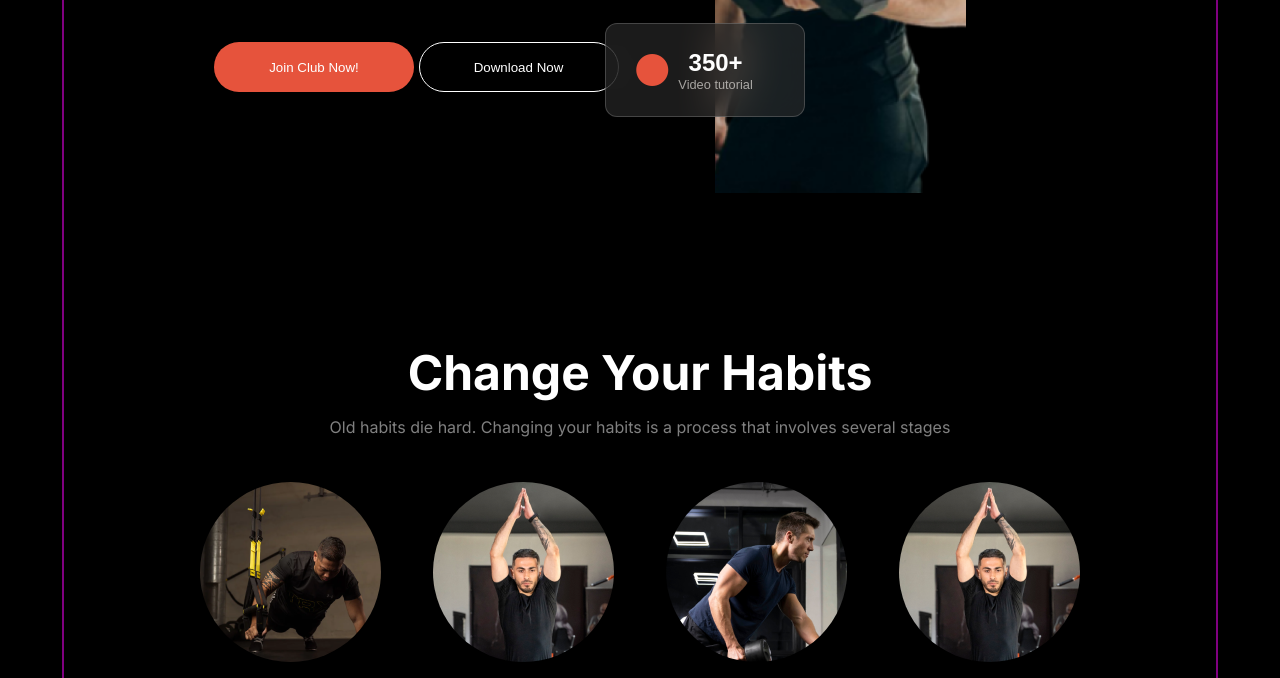
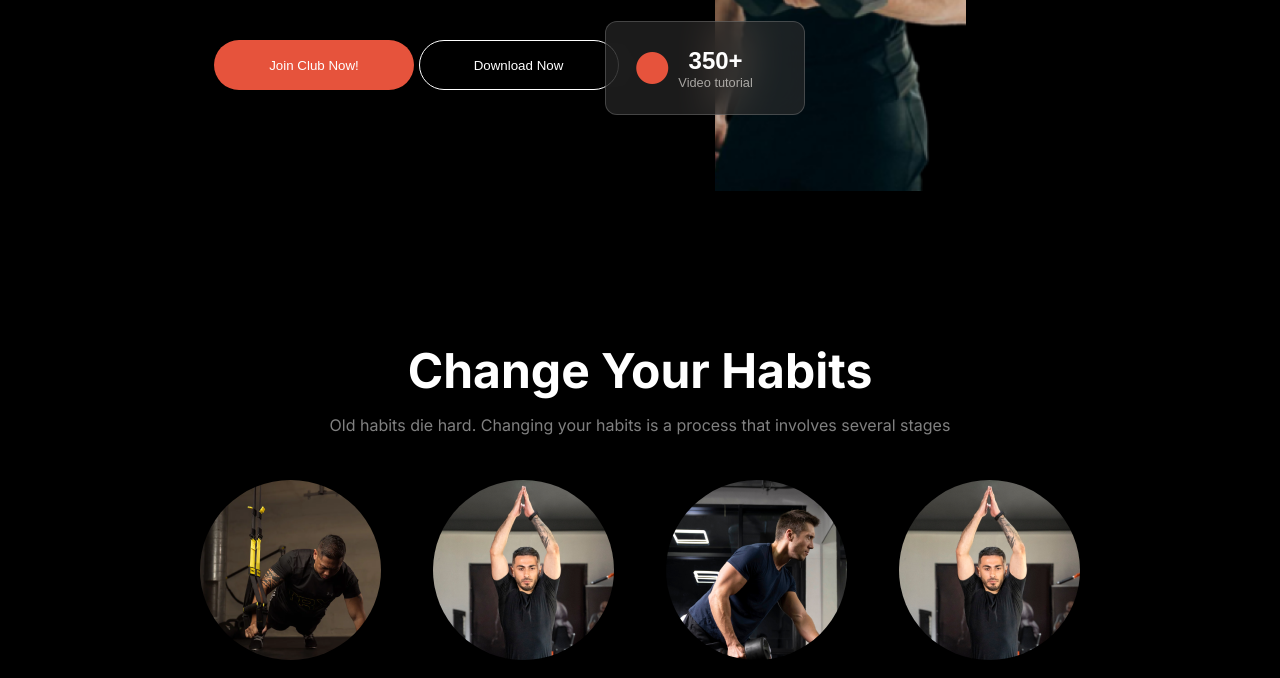
Before and after one commit to FarjanaEti/assignment-number-2, a plain HTML site: page index.html in a window 1280 px wide. Shown: the part 688-1366 px from the top of the page. Drawn offline with Linux system fonts and the light colour scheme.

Commit message:
commited after edit

```diff
--- a/styles/assignment2.css
+++ b/styles/assignment2.css
@@ -10,7 +10,6 @@ body{
 max-width: 90%;
 margin: 5rem auto;
 background:black;
-border: 2px solid purple;
 }
 *{
 margin: 0;
```
